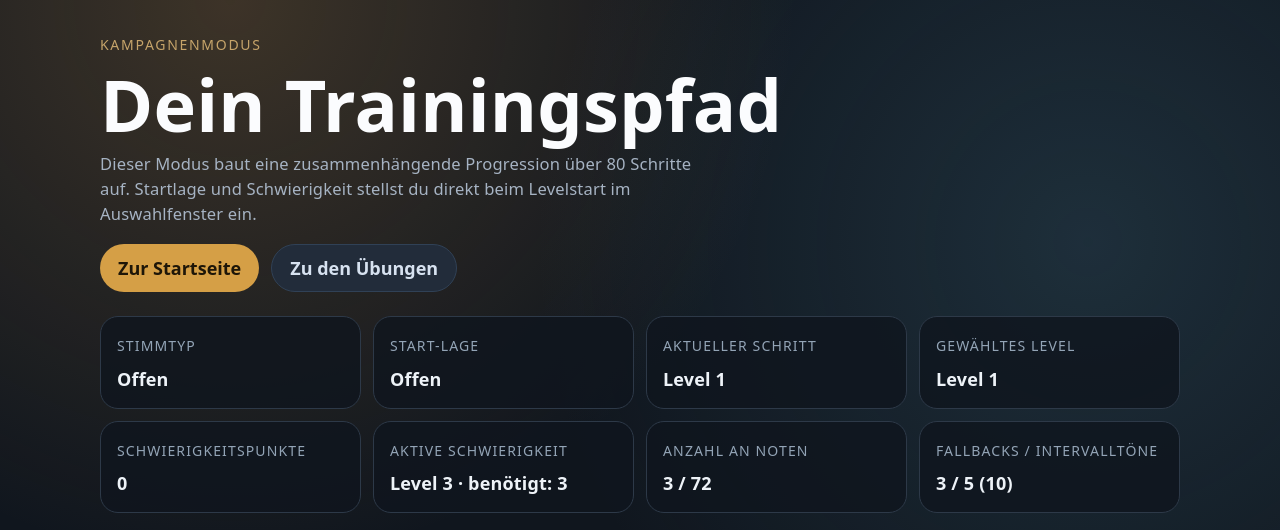
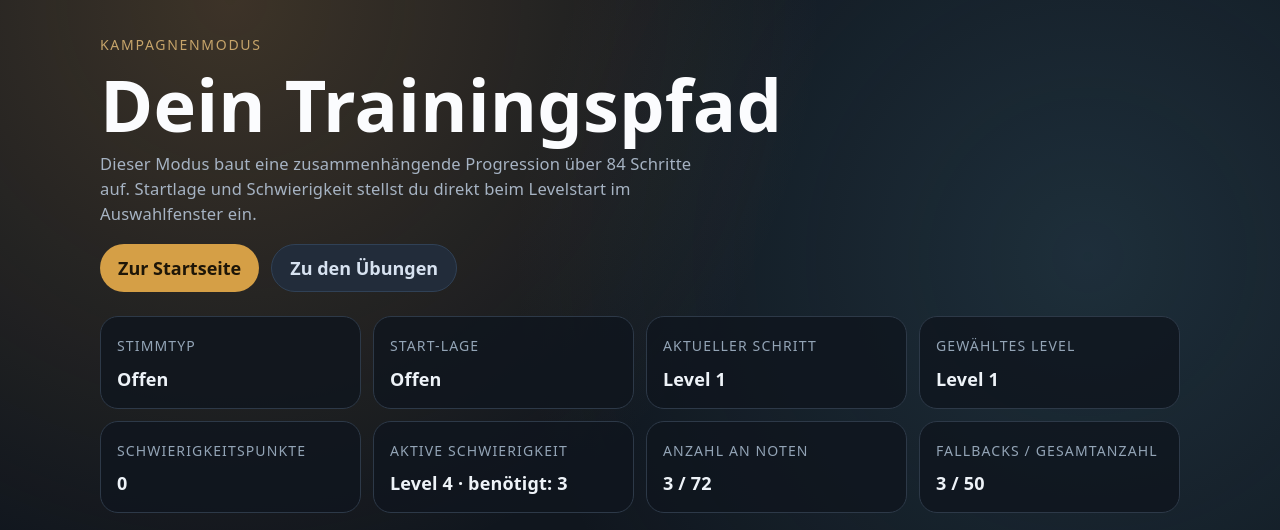
Before and after one commit to bassdman/ear-training, a React (Vite) app: page /campaign in a window 1280 px wide. Shown: the top 530 px of the page. Built offline with nearby package versions, Linux system fonts and the light colour scheme.

Commit message:
added intervalcount + nr of notest

```diff
--- a/src/features/campaign/CampaignPage.tsx
+++ b/src/features/campaign/CampaignPage.tsx
@@ -3,14 +3,15 @@ import { useSearchParams } from 'react-router-dom'
 
 import {
   CAMPAIGN_DEFAULT_FALLBACK_BREAK_COUNT,
-  CAMPAIGN_DEFAULT_INTERVAL_TONE_COUNT,
+  CAMPAIGN_DEFAULT_TOTAL_NOTES,
   CAMPAIGN_FALLBACK_BREAK_OPTIONS,
-  CAMPAIGN_INTERVAL_TONE_OPTIONS,
   CAMPAIGN_LEVEL_COUNT,
   CAMPAIGN_NOTE_COUNT_MAX,
   CAMPAIGN_NOTE_COUNT_MIN,
   CAMPAIGN_PLAYABLE_LEVEL_COUNT,
   CAMPAIGN_RANGES,
+  CAMPAIGN_TOTAL_NOTES_MAX,
+  CAMPAIGN_TOTAL_NOTES_MIN,
   CAMPAIGN_VOICE_TYPES,
   resolveCampaignAidSettings,
   resolveCampaignExerciseLevelIdx,
@@ -44,8 +45,8 @@ export function CampaignPage({ onBackHome, onOpenExercises, onOpenTrainer }: Cam
   const [modalFallbackBreakCount, setModalFallbackBreakCount] = useState(
     CAMPAIGN_DEFAULT_FALLBACK_BREAK_COUNT,
   )
-  const [modalIntervalToneCount, setModalIntervalToneCount] = useState(
-    CAMPAIGN_DEFAULT_INTERVAL_TONE_COUNT,
+  const [modalTotalNotes, setModalTotalNotes] = useState(
+    CAMPAIGN_DEFAULT_TOTAL_NOTES,
   )
   const [modalNoteLevel, setModalNoteLevel] = useState(CAMPAIGN_NOTE_COUNT_MIN)
   const [modalToneStyleLevel, setModalToneStyleLevel] = useState(0)
@@ -69,12 +70,16 @@ export function CampaignPage({ onBackHome, onOpenExercises, onOpenTrainer }: Cam
     progress.noteDifficultyPoints,
     progress.toneStyleDifficultyPoints,
     progress.toneSplashDifficultyPoints,
+    progress.fallbackBreakCount,
+    progress.totalNotes,
   )
   const requiredDifficulty = resolveRequiredDifficultyForLevel(selectedLevelIdx)
   const modalTotalDifficulty = resolveCampaignTotalDifficulty(
     modalNoteLevel,
     modalToneStyleLevel,
     modalToneSplashLevel,
+    modalFallbackBreakCount,
+    modalTotalNotes,
   )
   const modalRequiredDifficulty = resolveRequiredDifficultyForLevel(
     modalLevelIdx ?? selectedLevelIdx,
@@ -87,9 +92,9 @@ export function CampaignPage({ onBackHome, onOpenExercises, onOpenTrainer }: Cam
   )
   const modalSectionSteps = resolveCampaignSectionSteps(
     modalFallbackBreakCount,
-    modalIntervalToneCount,
+    modalTotalNotes,
   )
-  const modalFinalIntervalTones = modalIntervalToneCount * 2
+  const modalVisibleTotalNotes = modalSectionSteps.reduce((sum, steps) => sum + steps, 0)
 
   const getToneSplashDescription = (level: number) => {
     switch (level) {
@@ -142,7 +147,7 @@ export function CampaignPage({ onBackHome, onOpenExercises, onOpenTrainer }: Cam
     setModalLevelIdx(selectedLevelIdx)
     setModalStartRangeId(progress.startRangeId ?? 'male-low')
     setModalFallbackBreakCount(progress.fallbackBreakCount)
-    setModalIntervalToneCount(progress.intervalToneCount)
+    setModalTotalNotes(progress.totalNotes)
     setModalNoteLevel(
       Math.min(
         CAMPAIGN_NOTE_COUNT_MAX,
@@ -158,7 +163,7 @@ export function CampaignPage({ onBackHome, onOpenExercises, onOpenTrainer }: Cam
     setSelectedLevelIdx(levelIdx)
     setModalStartRangeId(progress.startRangeId ?? 'male-low')
     setModalFallbackBreakCount(progress.fallbackBreakCount)
-    setModalIntervalToneCount(progress.intervalToneCount)
+    setModalTotalNotes(progress.totalNotes)
     setModalNoteLevel(
       Math.min(
         CAMPAIGN_NOTE_COUNT_MAX,
@@ -182,7 +187,7 @@ export function CampaignPage({ onBackHome, onOpenExercises, onOpenTrainer }: Cam
       toneStyle: modalToneStyleLevel,
       toneSplash: modalToneSplashLevel,
       fallbackBreakCount: modalFallbackBreakCount,
-      intervalToneCount: modalIntervalToneCount,
+      totalNotes: modalTotalNotes,
     })
     setModalLevelIdx(null)
     onOpenTrainer(targetLevelIdx)
@@ -209,7 +214,7 @@ export function CampaignPage({ onBackHome, onOpenExercises, onOpenTrainer }: Cam
           <p className="campaign-kicker">Kampagnenmodus</p>
           <h1>Dein Trainingspfad</h1>
           <p className="campaign-subtitle">
-            Dieser Modus baut eine zusammenhängende Progression über 80 Schritte auf.
+            Dieser Modus baut eine zusammenhängende Progression über {CAMPAIGN_LEVEL_COUNT} Schritte auf.
             Startlage und Schwierigkeit stellst du direkt beim Levelstart im Auswahlfenster ein.
           </p>
           <div className="campaign-actions">
@@ -259,9 +264,9 @@ export function CampaignPage({ onBackHome, onOpenExercises, onOpenTrainer }: Cam
                 <strong>{noteCount} / {CAMPAIGN_NOTE_COUNT_MAX}</strong>
               </div>
               <div className="campaign-summary-card">
-                <span>Fallbacks / Intervalltöne</span>
+                <span>Fallbacks / Gesamtanzahl</span>
                 <strong>
-                  {progress.fallbackBreakCount} / {progress.intervalToneCount} ({progress.intervalToneCount * 2})
+                  {progress.fallbackBreakCount} / {progress.totalNotes}
                 </strong>
               </div>
             </section>
@@ -363,21 +368,19 @@ export function CampaignPage({ onBackHome, onOpenExercises, onOpenTrainer }: Cam
                   </p>
 
                   <label className="campaign-select-row">
-                    <span>Anzahl an Töne pro Intervall</span>
-                    <select
-                      value={modalIntervalToneCount}
-                      onChange={(event) => setModalIntervalToneCount(Number(event.target.value))}
-                    >
-                      {CAMPAIGN_INTERVAL_TONE_OPTIONS.map((option) => (
-                        <option key={option} value={option}>
-                          {option} ({option * 2})
-                        </option>
-                      ))}
-                    </select>
+                    <span>Gesamtanzahl an Noten: {modalTotalNotes}</span>
+                    <input
+                      type="range"
+                      min={CAMPAIGN_TOTAL_NOTES_MIN}
+                      max={CAMPAIGN_TOTAL_NOTES_MAX}
+                      step={1}
+                      value={modalTotalNotes}
+                      onChange={(event) => setModalTotalNotes(Number(event.target.value))}
+                    />
                   </label>
                   <p className="campaign-slider-description">
-                    Klammerwert gilt immer fuer den letzten Abschnitt. Aktuell: {modalIntervalToneCount} ({modalFinalIntervalTones})
-                    · Abschnittsverteilung: {modalSectionSteps.join(' / ')}
+                    Bereich {CAMPAIGN_TOTAL_NOTES_MIN} bis {CAMPAIGN_TOTAL_NOTES_MAX} · aktiv: {modalVisibleTotalNotes}
+                    Noten · Abschnittsverteilung: {modalSectionSteps.join(' / ')}
                   </p>
 
                   <label className="campaign-select-row">
--- a/src/features/campaign/CampaignTrainerPage.tsx
+++ b/src/features/campaign/CampaignTrainerPage.tsx
@@ -79,7 +79,7 @@ export function CampaignTrainerPage() {
         progress.progress.toneStyleDifficultyPoints,
         progress.progress.toneSplashDifficultyPoints,
         progress.progress.fallbackBreakCount,
-        progress.progress.intervalToneCount,
+        progress.progress.totalNotes,
       )}
       toneSplashMode={aidSettings.toneSplashMode}
       selectedInstrumentId="piano"
--- a/src/features/campaign/config.ts
+++ b/src/features/campaign/config.ts
@@ -6,15 +6,16 @@ import {
 } from '../earTrainer/config'
 import type { CampaignRangeId, CampaignVoiceType } from './types'
 
-export const CAMPAIGN_LEVEL_COUNT = 80
-export const CAMPAIGN_PLAYABLE_LEVEL_COUNT = CAMPAIGN_LEVEL_COUNT
 export const CAMPAIGN_PROGRESS_STORAGE_KEY = 'earTrainer-campaign-v1'
 export const CAMPAIGN_NOTE_COUNT_MIN = 3
 export const CAMPAIGN_NOTE_COUNT_MAX = 72
 export const CAMPAIGN_FALLBACK_BREAK_OPTIONS = [3, 2, 1, 0] as const
-export const CAMPAIGN_INTERVAL_TONE_OPTIONS = [4, 5, 6, 8] as const
+export const CAMPAIGN_TOTAL_NOTES_MIN = 30
+export const CAMPAIGN_TOTAL_NOTES_MAX = 100
 export const CAMPAIGN_DEFAULT_FALLBACK_BREAK_COUNT = 3
-export const CAMPAIGN_DEFAULT_INTERVAL_TONE_COUNT = 5
+export const CAMPAIGN_DEFAULT_TOTAL_NOTES = 50
+const CAMPAIGN_TONE_STYLE_DIFFICULTY_MAX = 4
+const CAMPAIGN_TONE_SPLASH_DIFFICULTY_MAX = 4
 
 export const CAMPAIGN_RANGES: Record<
   CampaignRangeId,
@@ -92,7 +93,7 @@ export const DEFAULT_CAMPAIGN_PROGRESS = {
   toneStyleDifficultyPoints: 0,
   toneSplashDifficultyPoints: 0,
   fallbackBreakCount: CAMPAIGN_DEFAULT_FALLBACK_BREAK_COUNT,
-  intervalToneCount: CAMPAIGN_DEFAULT_INTERVAL_TONE_COUNT,
+  totalNotes: CAMPAIGN_DEFAULT_TOTAL_NOTES,
 } as const
 
 export type CampaignAidSettings = {
@@ -135,11 +136,18 @@ export function resolveCampaignTotalDifficulty(
   noteDifficultyPoints: number,
   toneStyleDifficultyPoints: number,
   toneSplashDifficultyPoints: number,
+  fallbackBreakCount: number,
+  totalNotes: number,
 ) {
+  const fallbackDifficultyPoints = resolveFallbackBreakDifficultyPoints(fallbackBreakCount)
+  const totalNotesDifficultyPoints = resolveTotalNotesDifficultyPoints(totalNotes)
+
   return (
     Math.max(0, Math.round(noteDifficultyPoints)) +
     Math.max(0, Math.round(toneStyleDifficultyPoints)) +
-    Math.max(0, Math.round(toneSplashDifficultyPoints))
+    Math.max(0, Math.round(toneSplashDifficultyPoints)) +
+    fallbackDifficultyPoints +
+    totalNotesDifficultyPoints
   )
 }
 
@@ -149,22 +157,57 @@ export function resolveRequiredDifficultyForLevel(levelIdx: number) {
 
 export function resolveCampaignSectionSteps(
   fallbackBreakCount: number,
-  intervalToneCount: number,
+  totalNotes: number,
 ): number[] {
   const safeFallbackBreakCount = Math.max(0, Math.min(3, Math.round(fallbackBreakCount)))
-  const safeIntervalToneCount = CAMPAIGN_INTERVAL_TONE_OPTIONS.includes(
-    Math.round(intervalToneCount) as (typeof CAMPAIGN_INTERVAL_TONE_OPTIONS)[number],
+  const safeTotalNotes = Math.max(
+    CAMPAIGN_TOTAL_NOTES_MIN,
+    Math.min(CAMPAIGN_TOTAL_NOTES_MAX, Math.round(totalNotes)),
   )
-    ? Math.round(intervalToneCount)
-    : CAMPAIGN_DEFAULT_INTERVAL_TONE_COUNT
+  const fullIntervalCount = 4
+  const activeIntervalCount = safeFallbackBreakCount + 1
+  const intervalWeights = [1, 1, 1, 2]
+  const weightSum = intervalWeights.reduce((sum, weight) => sum + weight, 0)
 
-  const baseIntervals = Array.from(
-    { length: safeFallbackBreakCount },
-    () => safeIntervalToneCount,
+  const fullSteps = intervalWeights.map((weight) =>
+    Math.floor((safeTotalNotes * weight) / weightSum),
+  )
+  let remainingNotes = safeTotalNotes - fullSteps.reduce((sum, step) => sum + step, 0)
+  let fillIdx = fullIntervalCount - 1
+  while (remainingNotes > 0) {
+    fullSteps[fillIdx] += 1
+    fillIdx = fillIdx === 0 ? fullIntervalCount - 1 : fillIdx - 1
+    remainingNotes -= 1
+  }
+
+  // Wenn Intervalle reduziert werden, entfernen wir immer den letzten Abschnitt.
+  return fullSteps.slice(0, activeIntervalCount)
+}
+
+export function resolveFallbackBreakDifficultyPoints(fallbackBreakCount: number) {
+  const safeFallbackBreakCount = Math.max(0, Math.min(3, Math.round(fallbackBreakCount)))
+  return 3 - safeFallbackBreakCount
+}
+
+export function resolveTotalNotesDifficultyPoints(totalNotes: number) {
+  const safeTotalNotes = Math.max(
+    CAMPAIGN_TOTAL_NOTES_MIN,
+    Math.min(CAMPAIGN_TOTAL_NOTES_MAX, Math.round(totalNotes)),
   )
 
-  return [...baseIntervals, safeIntervalToneCount * 2]
+  return Math.round(((safeTotalNotes - CAMPAIGN_TOTAL_NOTES_MIN) * 3) / (CAMPAIGN_TOTAL_NOTES_MAX - CAMPAIGN_TOTAL_NOTES_MIN))
 }
+
+const CAMPAIGN_MAX_TOTAL_DIFFICULTY = resolveCampaignTotalDifficulty(
+  CAMPAIGN_NOTE_COUNT_MAX,
+  CAMPAIGN_TONE_STYLE_DIFFICULTY_MAX,
+  CAMPAIGN_TONE_SPLASH_DIFFICULTY_MAX,
+  0,
+  CAMPAIGN_TOTAL_NOTES_MAX,
+)
+
+export const CAMPAIGN_LEVEL_COUNT = CAMPAIGN_MAX_TOTAL_DIFFICULTY - 2
+export const CAMPAIGN_PLAYABLE_LEVEL_COUNT = CAMPAIGN_LEVEL_COUNT
 
 const NOTE_ORDER_FROM_A: NoteName[] = [
   'A',
@@ -230,7 +273,7 @@ export function createCampaignSessionConfig(
   toneStyleDifficultyPoints: number,
   toneSplashDifficultyPoints: number,
   fallbackBreakCount: number,
-  intervalToneCount: number,
+  totalNotes: number,
 ): EarTrainerSessionConfig {
   const noteCount = resolveCampaignExerciseLevelIdx(noteDifficultyPoints)
   const pitchPool = createCampaignPitchPool(startRangeId, noteCount)
@@ -240,7 +283,7 @@ export function createCampaignSessionConfig(
   )
   const sectionSteps = resolveCampaignSectionSteps(
     fallbackBreakCount,
-    intervalToneCount,
+    totalNotes,
   )
 
   return {
--- a/src/features/campaign/hooks/useCampaignProgress.ts
+++ b/src/features/campaign/hooks/useCampaignProgress.ts
@@ -2,13 +2,14 @@ import { useEffect, useMemo, useState } from 'react'
 
 import {
   CAMPAIGN_DEFAULT_FALLBACK_BREAK_COUNT,
-  CAMPAIGN_DEFAULT_INTERVAL_TONE_COUNT,
+  CAMPAIGN_DEFAULT_TOTAL_NOTES,
   CAMPAIGN_FALLBACK_BREAK_OPTIONS,
-  CAMPAIGN_INTERVAL_TONE_OPTIONS,
   CAMPAIGN_NOTE_COUNT_MAX,
   CAMPAIGN_NOTE_COUNT_MIN,
   CAMPAIGN_PLAYABLE_LEVEL_COUNT,
   CAMPAIGN_PROGRESS_STORAGE_KEY,
+  CAMPAIGN_TOTAL_NOTES_MAX,
+  CAMPAIGN_TOTAL_NOTES_MIN,
   DEFAULT_CAMPAIGN_PROGRESS,
 } from '../config'
 import { readCampaignProgress, writeCampaignProgress } from '../storage'
@@ -32,12 +33,8 @@ const clampFallbackBreakCount = (value: number) =>
   )
     ? Math.round(value)
     : CAMPAIGN_DEFAULT_FALLBACK_BREAK_COUNT
-const clampIntervalToneCount = (value: number) =>
-  CAMPAIGN_INTERVAL_TONE_OPTIONS.includes(
-    Math.round(value) as (typeof CAMPAIGN_INTERVAL_TONE_OPTIONS)[number],
-  )
-    ? Math.round(value)
-    : CAMPAIGN_DEFAULT_INTERVAL_TONE_COUNT
+const clampTotalNotes = (value: number) =>
+  Math.max(CAMPAIGN_TOTAL_NOTES_MIN, Math.min(CAMPAIGN_TOTAL_NOTES_MAX, Math.round(value)))
 
 const normalizeProgress = (raw?: Partial<CampaignProgressState>): CampaignProgressState => {
   const currentLevelIdx = clampPlayableLevel(raw?.currentLevelIdx ?? 0)
@@ -45,8 +42,10 @@ const normalizeProgress = (raw?: Partial<CampaignProgressState>): CampaignProgre
   const fallbackBreakCount = clampFallbackBreakCount(
     raw?.fallbackBreakCount ?? CAMPAIGN_DEFAULT_FALLBACK_BREAK_COUNT,
   )
-  const intervalToneCount = clampIntervalToneCount(
-    raw?.intervalToneCount ?? CAMPAIGN_DEFAULT_INTERVAL_TONE_COUNT,
+  const totalNotes = clampTotalNotes(
+    (raw?.totalNotes ??
+      (raw as { intervalToneCount?: number } | undefined)?.intervalToneCount ??
+      CAMPAIGN_DEFAULT_TOTAL_NOTES),
   )
   return {
     voiceType: raw?.voiceType ?? DEFAULT_CAMPAIGN_PROGRESS.voiceType,
@@ -62,7 +61,7 @@ const normalizeProgress = (raw?: Partial<CampaignProgressState>): CampaignProgre
     toneStyleDifficultyPoints: clampAidSlider(raw?.toneStyleDifficultyPoints ?? 0),
     toneSplashDifficultyPoints: clampAidSlider(raw?.toneSplashDifficultyPoints ?? 0),
     fallbackBreakCount,
-    intervalToneCount,
+    totalNotes,
   }
 }
 
@@ -125,7 +124,7 @@ export function useCampaignProgress() {
       toneStyleDifficultyPoints: 0,
       toneSplashDifficultyPoints: 0,
       fallbackBreakCount: CAMPAIGN_DEFAULT_FALLBACK_BREAK_COUNT,
-      intervalToneCount: CAMPAIGN_DEFAULT_INTERVAL_TONE_COUNT,
+      totalNotes: CAMPAIGN_DEFAULT_TOTAL_NOTES,
     })
   }
 
@@ -199,7 +198,7 @@ export function useCampaignProgress() {
     toneStyle: number
     toneSplash: number
     fallbackBreakCount: number
-    intervalToneCount: number
+    totalNotes: number
   }) => {
     setProgress((prev) => {
       return normalizeProgress({
@@ -208,7 +207,7 @@ export function useCampaignProgress() {
         toneStyleDifficultyPoints: next.toneStyle,
         toneSplashDifficultyPoints: next.toneSplash,
         fallbackBreakCount: next.fallbackBreakCount,
-        intervalToneCount: next.intervalToneCount,
+        totalNotes: next.totalNotes,
       })
     })
   }
--- a/src/features/campaign/types.ts
+++ b/src/features/campaign/types.ts
@@ -14,5 +14,5 @@ export type CampaignProgressState = {
   toneStyleDifficultyPoints: number
   toneSplashDifficultyPoints: number
   fallbackBreakCount: number
-  intervalToneCount: number
+  totalNotes: number
 }
```
